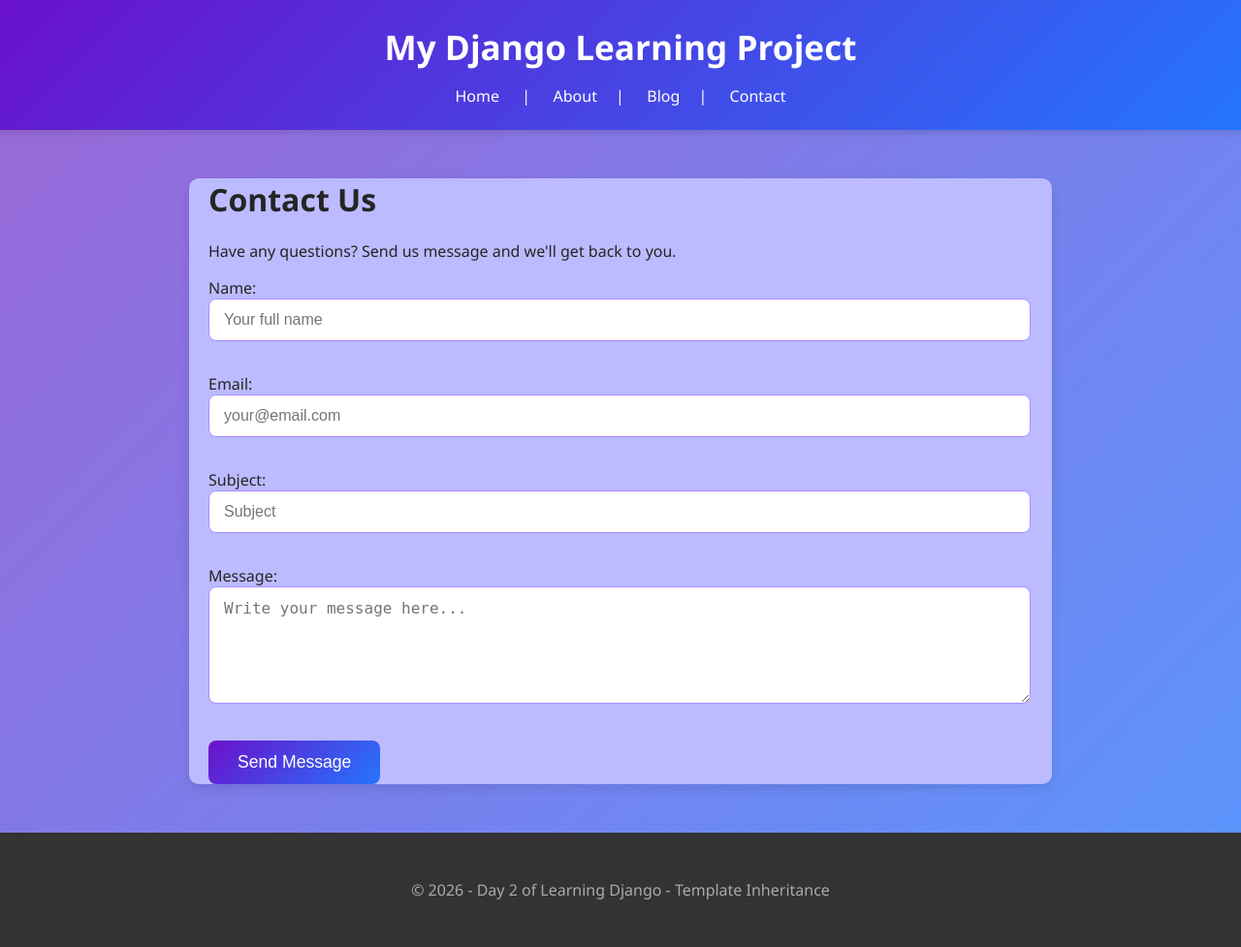
After one commit to chakrabortyabhrok/django-simple-blog, a Django app: page //contact/ in a window 1280 px wide. The commit adds this page. Shown: the whole page at 97% size. Run offline with Django 5.2, Linux system fonts and the light colour scheme.

Commit message:
feat: integrate ContactForm into blog app with proper validation error display

```diff
--- /dev/null
+++ b/blog/templates/blog/contact.html
@@ -0,0 +1,11 @@
+{% extends "core/base.html" %}
+{% block title %}Contact Us{% endblock %}
+{% block content %}
+    <h1>Contact Us</h1>
+    <p class="lead">Have any questions? Send us message and we'll get back to you.</p>
+    <form method="post" novalidate>
+        {% csrf_token %}
+        {{form.as_p}}
+        <button type="submit" class="btn btn-primary">Send Message</button>
+    </form>
+{% endblock %}
--- a/blog/urls.py
+++ b/blog/urls.py
@@ -8,4 +8,5 @@ urlpatterns = [
     path('about/', views.about_page, name='about'),
     path('blog/', views.blog_list, name='blog_list'),
     path('blog/<slug:slug>/', views.post_detail, name='post_detail'),
+    path('/contact/', views.contact_page, name='contact_page'),
 ]
--- a/blog/views.py
+++ b/blog/views.py
@@ -1,5 +1,7 @@
 from django.http import HttpResponse
 from django.shortcuts import render
+from core.forms import ContactForm
+
 posts = [
     {
         "title": "Morning Yoga for Beginners",
@@ -99,3 +101,16 @@ def  post_detail(request, slug):
     if post is None:
         return HttpResponse("404 - Post not found", status=404)
     return render(request, 'blog/post_detail.html', {'post' : post})
+
+def contact_page(request):
+    if request.method == 'POST':
+        form = ContactForm(request.POST)
+
+        if form.is_valid():
+            print("✅ Form submitted successfully!")
+            print(form.cleaned_data)
+            return render(request, 'blog/contact_success.html', {'form' : form})
+
+    else:
+        form = ContactForm()
+    return render(request, 'blog/contact.html', {'form' : form})
--- a/core/templates/core/base.html
+++ b/core/templates/core/base.html
@@ -12,10 +12,12 @@
 <body>
     <header>
         <h1>My Django Learning Project</h1>
+        <p></p>
         <nav>
             <a href="{% url 'blog:home' %}">Home</a> &nbsp;|&nbsp;
             <a href="{% url 'blog:about' %}">About</a>&nbsp;|&nbsp;
-            <a href="{% url 'blog:blog_list' %}">Blog</a>
+            <a href="{% url 'blog:blog_list' %}">Blog</a>&nbsp;|&nbsp;
+            <a href="{% url 'blog:contact_page' %}">Contact</a>
         </nav>
     </header>
 
```
Also changed, not shown: blog/templates/blog/contact_success.html (added, +8 -0 lines).
